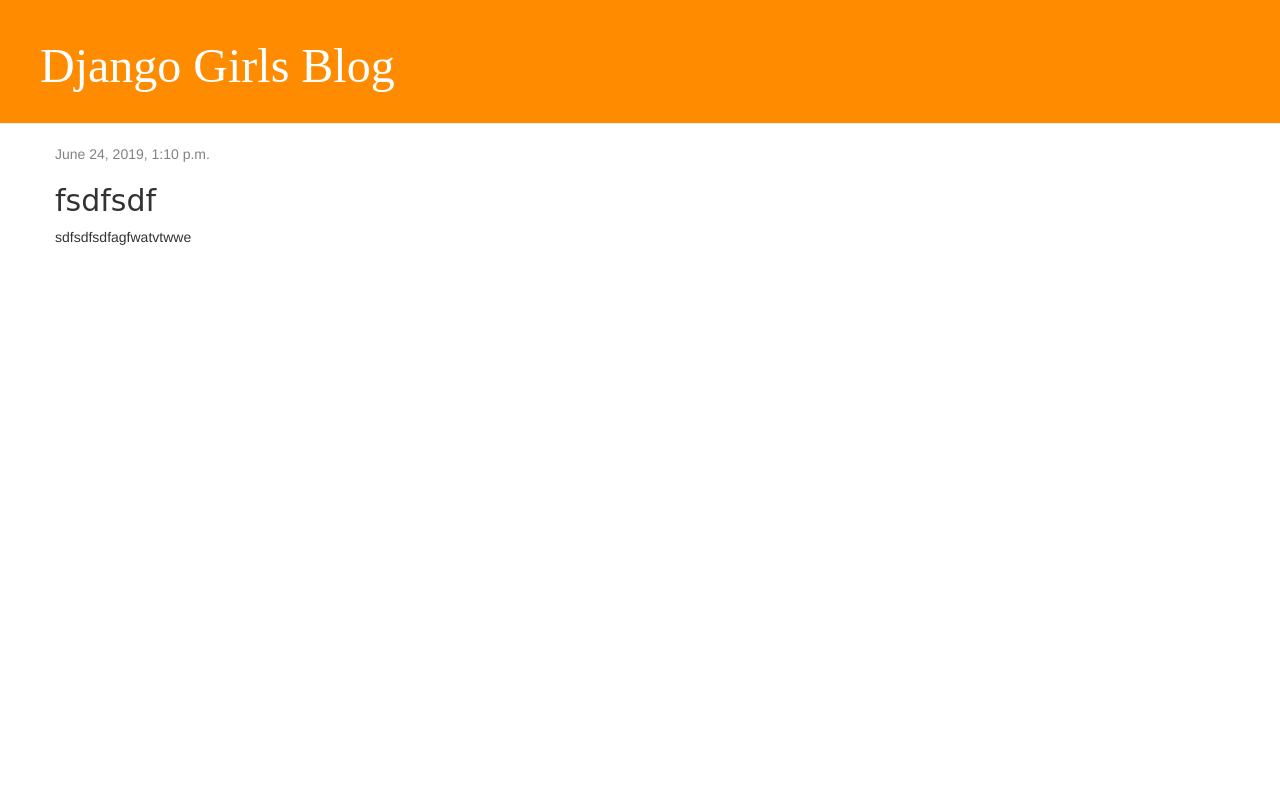
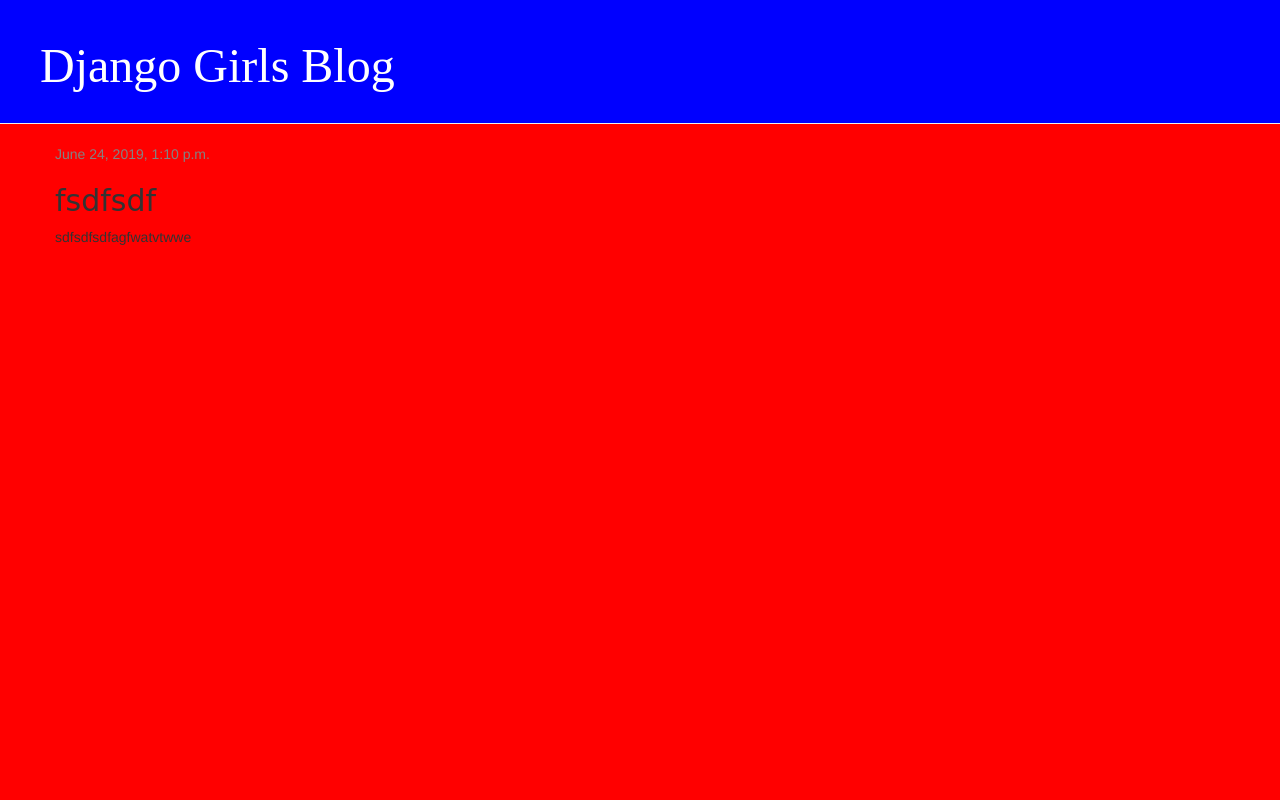
Before and after one commit to PolyAtomicIon/site-for-kanat, a Django app: page /post/7/ in a window 1280 px wide. Run offline with Django 3.2, Linux system fonts and the light colour scheme; data comes from the database, SQL or seed files in the repository; some libraries are stand-ins or nearby versions.

Commit message:
new changes

```diff
--- a/blog/static/css/blog.css
+++ b/blog/static/css/blog.css
@@ -1,14 +1,14 @@
 h1 a, h2 a {
-    color: darkorange;
+    color: red;
     font-family: 'Lobster';
 }
 
 body {
-    background-color: white;
+    background-color: red;
 }
 
 .page-header {
-    background-color:darkorange;
+    background-color:blue;
     margin-top: 0;
     padding: 20px 20px 20px 40px;
 }
```
